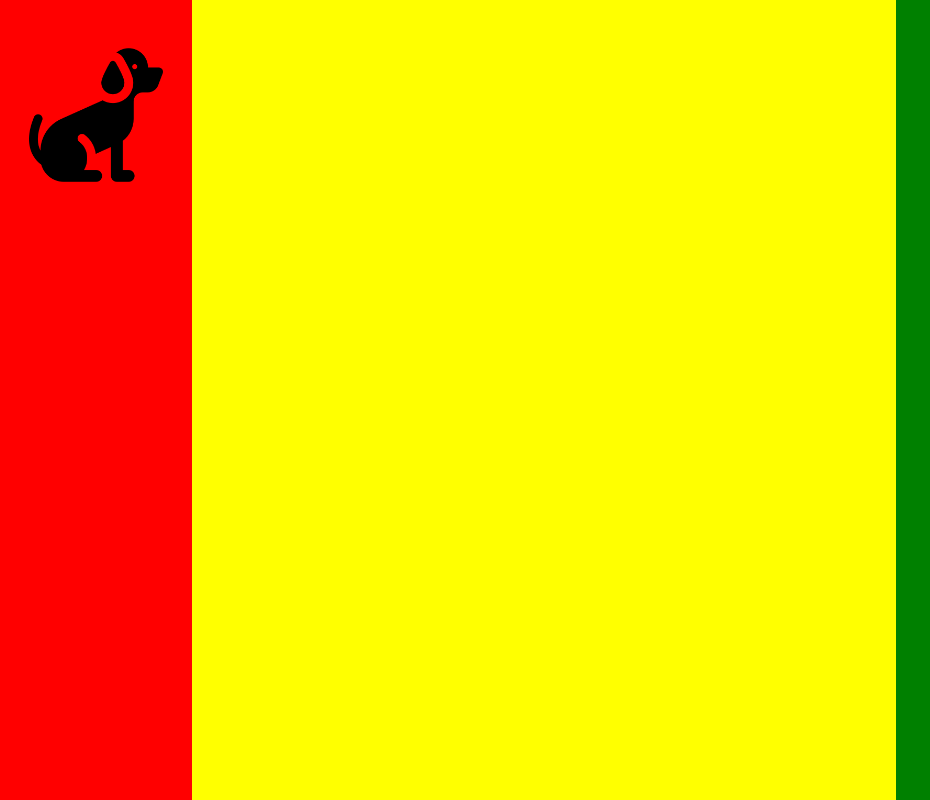
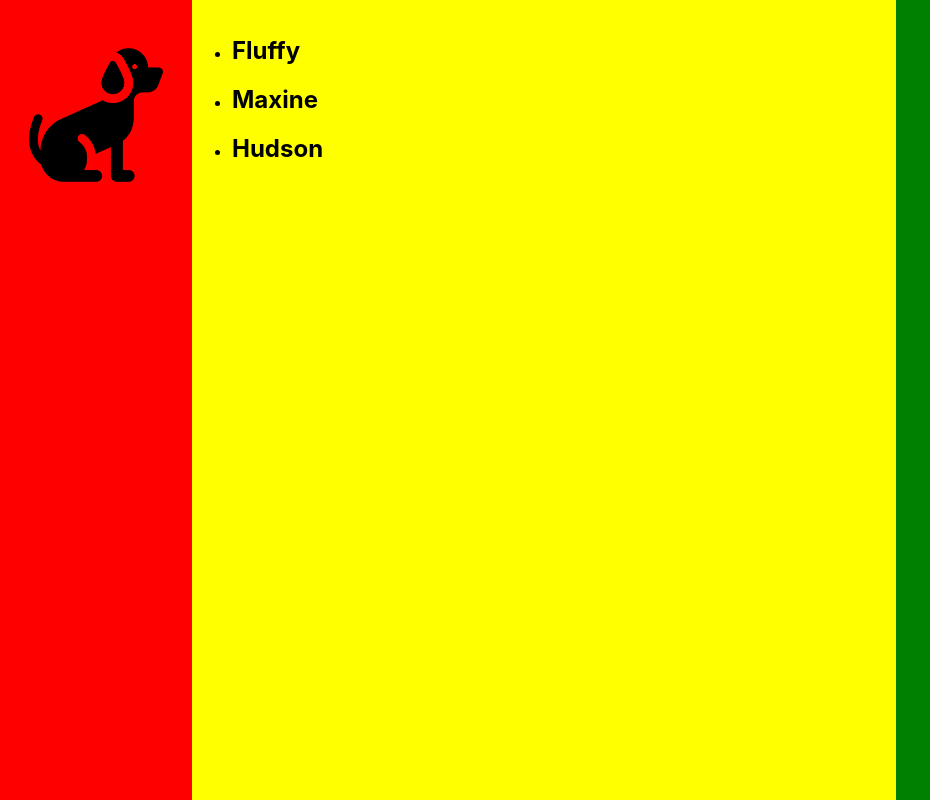
Before and after one commit to guillaume-f35/baker, a React (Create React App) app: page / in a window 1280 px wide. Shown: the whole page, without its empty margins (0-930 px from the left). Built offline with nearby package versions, Linux system fonts and the light colour scheme.

Commit message:
add component Bark

```diff
--- a/src/App.js
+++ b/src/App.js
@@ -1,13 +1,14 @@
 import './App.css';
-import NavBar from './components/NavBar'
+import NavBar from './components/NavBar';
 import Posts from './components/Posts';
 import Trends from './components/Trends';
+import data from './baker.json';
 
 function App() {
   return (
     <div className="App">
       <NavBar />
-      <Posts />
+      <Posts data={data.barks}/>
       <Trends />
     </div>
   );
--- /dev/null
+++ b/src/components/Bark.js
@@ -0,0 +1,12 @@
+import React from 'react'
+import styled from 'styled-components';
+
+const Bark = ({bark}) => {
+  return (
+    <li>
+        <h2>{bark.author.name}</h2>
+    </li>
+  )
+}
+
+export default Bark
--- a/src/components/Posts.js
+++ b/src/components/Posts.js
@@ -1,5 +1,6 @@
 import React from 'react'
 import styled from 'styled-components';
+import Bark from './Bark';
 
 const Container = styled.div`
   display: flex;
@@ -8,10 +9,15 @@ const Container = styled.div`
   background: yellow;
 `;
 
-const Posts = () => {
+const Posts = ({data}) => {
+
   return (
     <Container>
-
+      <ul>
+        {data.map((bark) => (
+          <Bark key={bark.id} bark={bark} />
+        ))}
+      </ul>
     </Container>
   )
 }
```
